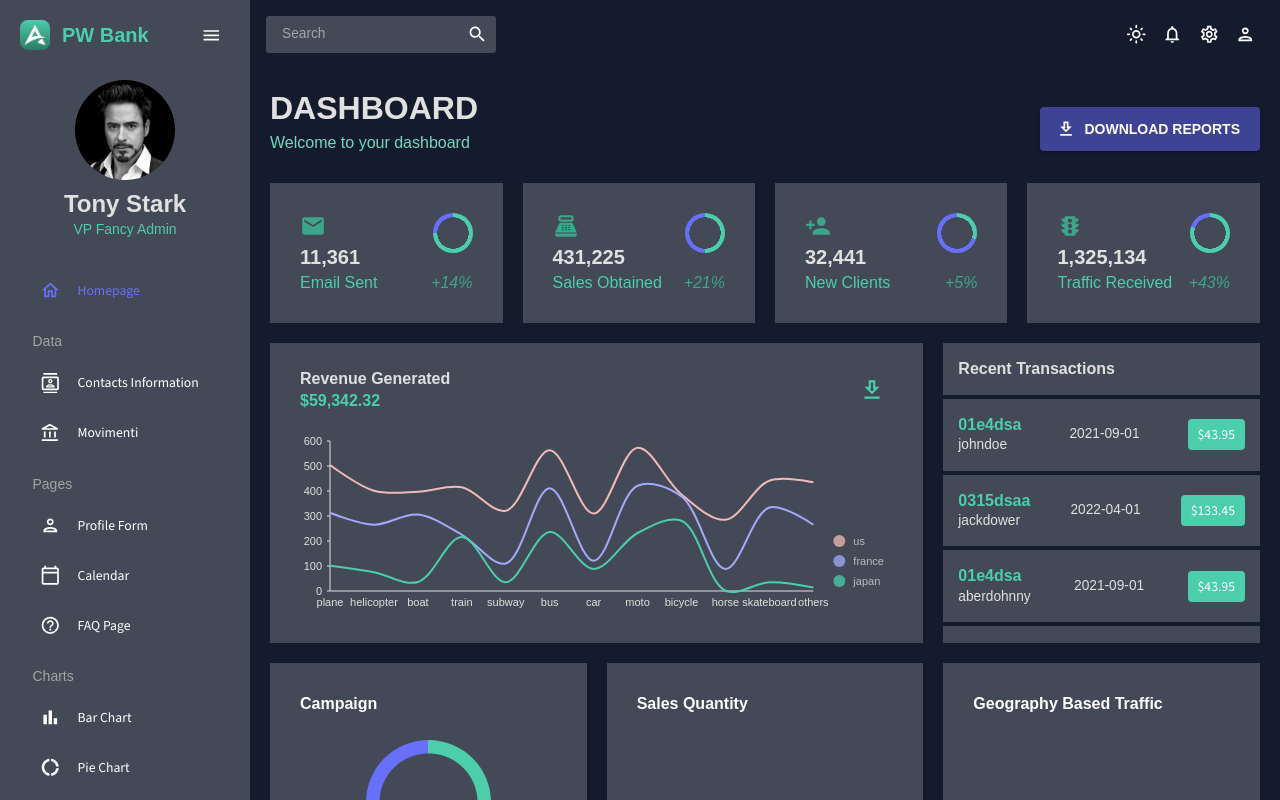
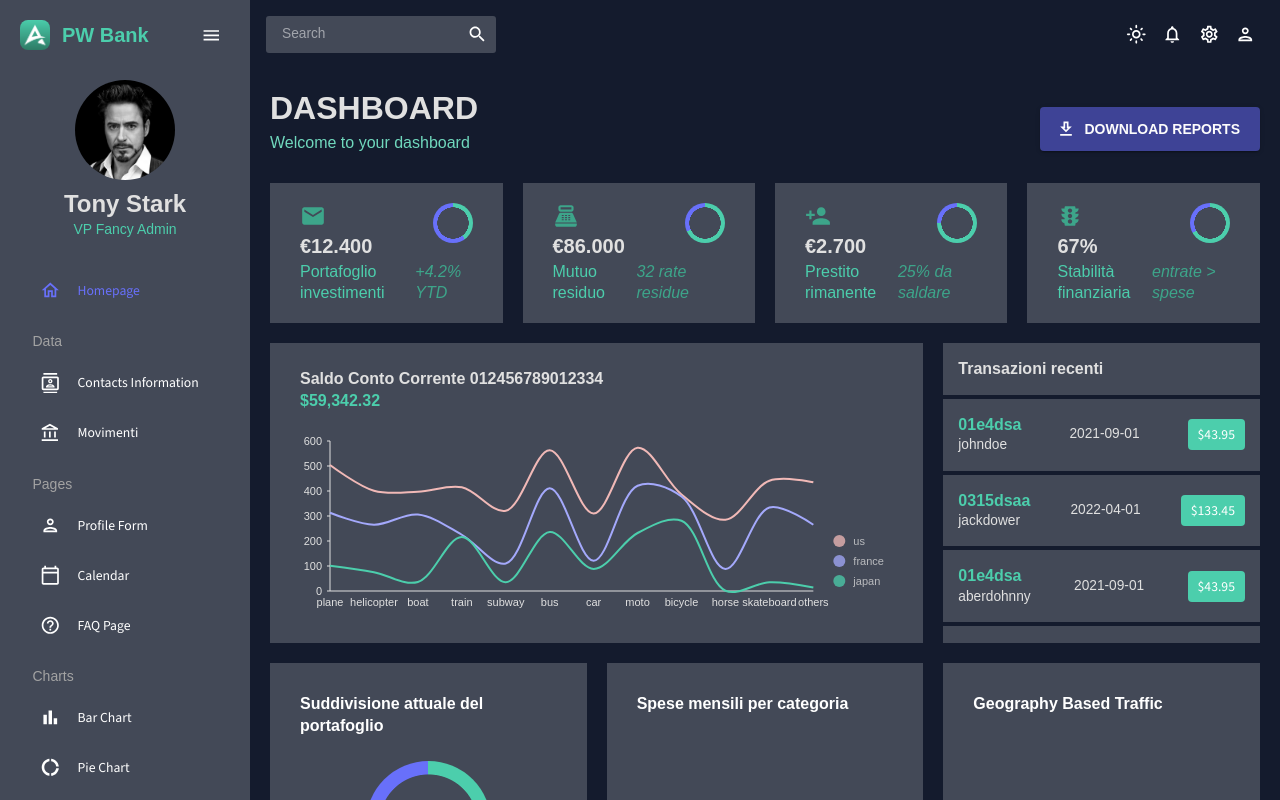
Before and after one commit to Lollosxvm/pw, a React (Vite) app in the folder FE/: page / in a window 1280 px wide. Built offline with nearby package versions, Linux system fonts and the light colour scheme.

Commit message:
implementata chart in dashboard

```diff
--- a/FE/src/scenes/dashboard/index.jsx
+++ b/FE/src/scenes/dashboard/index.jsx
@@ -80,10 +80,10 @@ function Dashboard() {
           justifyContent="center"
         >
           <StatBox
-            title="11,361"
-            subtitle="Email Sent"
-            progress="0.75"
-            increase="+14%"
+            title="€12.400"
+            subtitle="Portafoglio investimenti"
+            progress={0.4}
+            increase="+4.2% YTD"
             icon={
               <Email
                 sx={{ color: colors.greenAccent[600], fontSize: "26px" }}
@@ -99,10 +99,10 @@ function Dashboard() {
           justifyContent="center"
         >
           <StatBox
-            title="431,225"
-            subtitle="Sales Obtained"
-            progress="0.50"
-            increase="+21%"
+            title="€86.000"
+            subtitle="Mutuo residuo"
+            progress={0.68}
+            increase="32 rate residue"
             icon={
               <PointOfSale
                 sx={{ color: colors.greenAccent[600], fontSize: "26px" }}
@@ -118,10 +118,10 @@ function Dashboard() {
           justifyContent="center"
         >
           <StatBox
-            title="32,441"
-            subtitle="New Clients"
-            progress="0.30"
-            increase="+5%"
+            title="€2.700"
+            subtitle="Prestito rimanente"
+            progress={0.75}
+            increase="25% da saldare"
             icon={
               <PersonAdd
                 sx={{ color: colors.greenAccent[600], fontSize: "26px" }}
@@ -137,10 +137,10 @@ function Dashboard() {
           justifyContent="center"
         >
           <StatBox
-            title="1,325,134"
-            subtitle="Traffic Received"
-            progress="0.80"
-            increase="+43%"
+            title="67%"
+            subtitle="Stabilità finanziaria"
+            progress={0.67}
+            increase="entrate > spese"
             icon={
               <Traffic
                 sx={{ color: colors.greenAccent[600], fontSize: "26px" }}
@@ -171,7 +171,7 @@ function Dashboard() {
                 fontWeight="600"
                 color={colors.gray[100]}
               >
-                Revenue Generated
+                Saldo Conto Corrente 012456789012334
               </Typography>
               <Typography
                 variant="h5"
@@ -181,11 +181,6 @@ function Dashboard() {
                 $59,342.32
               </Typography>
             </Box>
-            <IconButton>
-              <DownloadOutlined
-                sx={{ fontSize: "26px", color: colors.greenAccent[500] }}
-              />
-            </IconButton>
           </Box>
           <Box height="250px" mt="-20px">
             <LineChart isDashboard={true} />
@@ -201,7 +196,7 @@ function Dashboard() {
         >
           <Box borderBottom={`4px solid ${colors.primary[500]}`} p="15px">
             <Typography color={colors.gray[100]} variant="h5" fontWeight="600">
-              Recent Transactions
+              Transazioni recenti
             </Typography>
           </Box>
 
@@ -248,7 +243,7 @@ function Dashboard() {
           p="30px"
         >
           <Typography variant="h5" fontWeight="600">
-            Campaign
+            Suddivisione attuale del portafoglio
           </Typography>
           <Box
             display="flex"
@@ -256,22 +251,20 @@ function Dashboard() {
             alignItems="center"
             mt="25px"
           >
-            <ProgressCircle size="125" />
+            <ProgressCircle progress={0.6} size={125} x={60} y={40} />
             <Typography
               textAlign="center"
               variant="h5"
               color={colors.greenAccent[500]}
               sx={{ mt: "15px" }}
             >
-              $48,352 revenue generated
+              €48.352 investiti
             </Typography>
-            <Typography textAlign="center">
-              Includes extra misc expenditures and costs
-            </Typography>
+            <Typography textAlign="center">% per categoria</Typography>
           </Box>
         </Box>
 
-        {/* Bar Chart */}
+        {/*  Distribuzione delle spese per categoria */}
         <Box
           gridColumn={isXlDevices ? "span 4" : "span 3"}
           gridRow="span 2"
@@ -282,7 +275,7 @@ function Dashboard() {
             fontWeight="600"
             sx={{ p: "30px 30px 0 30px" }}
           >
-            Sales Quantity
+            Spese mensili per categoria
           </Typography>
           <Box
             display="flex"
```
